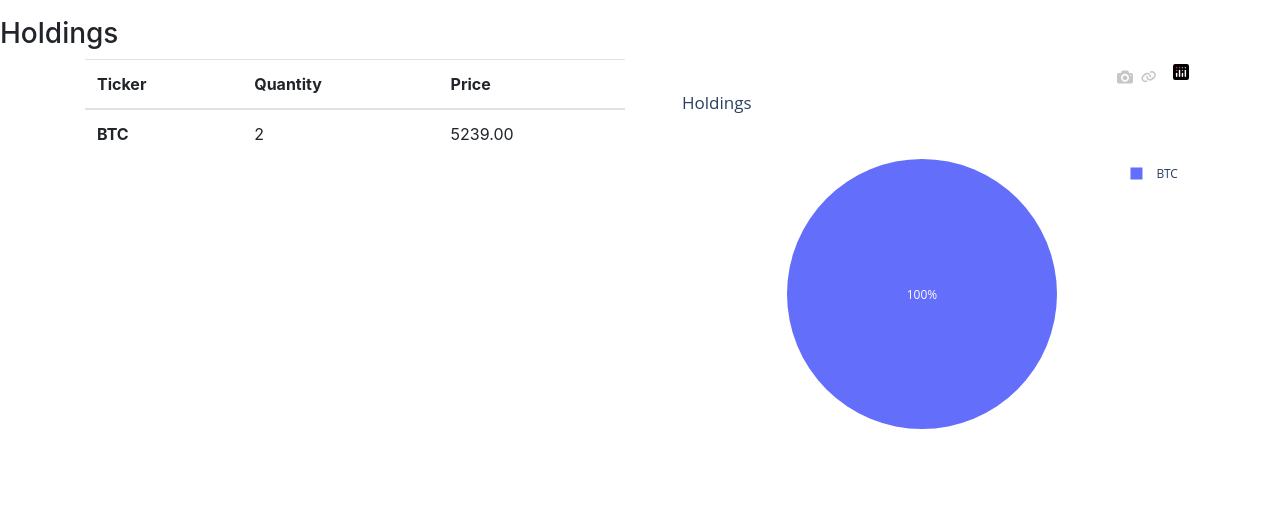
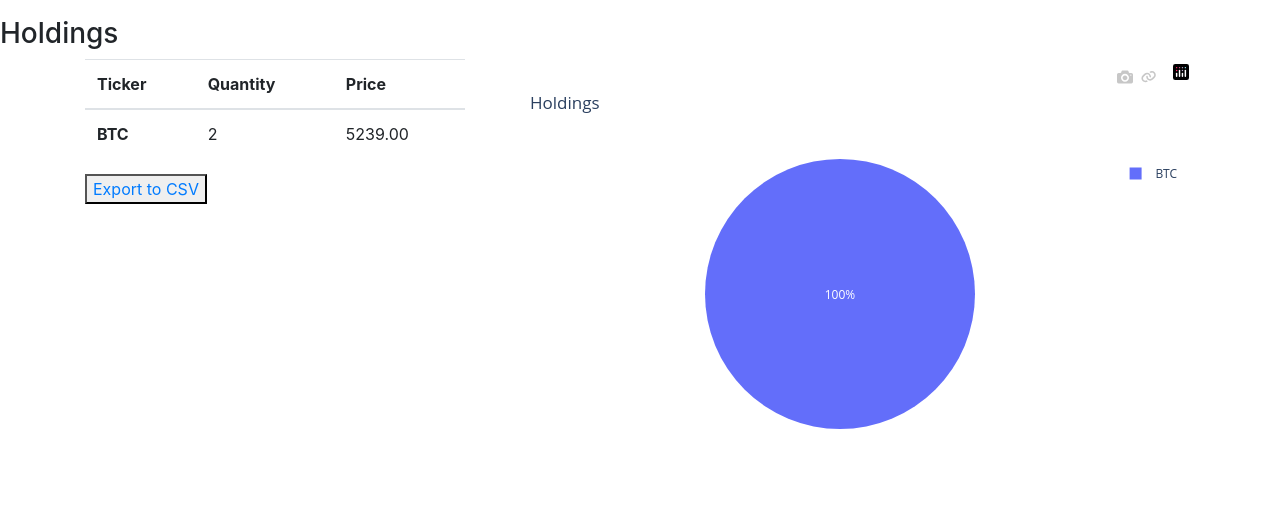
Before and after one commit to amalhotr/SMIL_project, a Django app: a page that uses templates/dashBoardLeague.html in a window 1280 px wide. Shown: the part 976-1485 px from the top of the page. Run offline with Django 3.2, Linux system fonts and the light colour scheme; a user stored in the database is signed in; data comes from the database, SQL or seed files in the repository; both versions use the stored data as it was after the commit; data that the repository does not hold is empty; parts of the project's set-up code (start-up, migrations or seed data) failed here and were passed over; some libraries are stand-ins or nearby versions.

Commit message:
work in progress

```diff
--- a/templates/dashBoardLeague.html
+++ b/templates/dashBoardLeague.html
@@ -102,6 +102,8 @@
 							{% endfor %}
 						</tbody>
 					</table>
+
+					<button><a href="export/csv/{{portfolio.id}}">Export to CSV</Button>
 				</div>
 				<div class="col">
 					{% if pie_chart %}
--- a/ttt/scheduler.py
+++ b/ttt/scheduler.py
@@ -20,8 +20,8 @@
         logging.basicConfig()
         logging.getLogger('apscheduler').setLevel(logging.DEBUG)
 
-    scheduler.add_job(stockMarketExecute , 'cron' , day_of_week = 'mon-fri' , hour = '9 - 15' , minute = '30 - 59')
-    scheduler.add_job(stockMarketExecute , 'cron' , day_of_week = 'mon-fri' , hour = '10 - 15' , minute = '0-29')
+    # scheduler.add_job(stockMarketExecute , 'cron' , day_of_week = 'mon-fri' , hour = '9 - 15' , minute = '30 - 59')
+    # scheduler.add_job(stockMarketExecute , 'cron' , day_of_week = 'mon-fri' , hour = '10 - 15' , minute = '0-29')
 
     scheduler.add_job(cryptoExecute, 'interval', seconds=60)
     scheduler.add_job(pendDayDelete, 'cron' , day_of_week = 'tue-sat' , hour = 20)
--- a/ttt/urls.py
+++ b/ttt/urls.py
@@ -15,4 +15,5 @@
     path('leagues/leave/<str:leagueName>', views.leaveLeague, name='leaveLeague'),
     path('leagues/join/<str:leagueName>', views.joinLeague, name='joinLeague'),
     path('forum/', include(machina_urls), name='forum'),
+    path('dashboard/export/csv/<str:portfolio_id>', views.export_users_csv, name='export_users_csv'),
 ]
--- a/ttt/views.py
+++ b/ttt/views.py
@@ -10,7 +10,7 @@
 '''
 
 from django.shortcuts import render
-from django.http import HttpResponseRedirect
+from django.http import HttpResponseRedirect, HttpResponse
 from django.contrib.auth.decorators import login_required
 
 from .models import League, Asset, TransactionType, TimeInForce, TransactionHistory, PendingTransaction, Portfolio, Holding
@@ -19,6 +19,8 @@
 # Create your views here.
 from django.shortcuts import render
 from django.contrib.auth.decorators import login_required
+
+import csv
 
 def home(request):
 	'''
@@ -156,6 +158,7 @@
 		'transactionHistory': transactionHistory,
 		'holding':holding,
 		'pie_chart':pie_chart_div,
+		'portfolio':portfolio,
 	}
 	return render(request, 'dashBoardLeague.html', context)
 
@@ -253,3 +256,15 @@
 	league = League.objects.get(name = leagueName)
 	league.players.add(request.user)
 	return HttpResponseRedirect('/leagues/')
+
+@login_required
+def export_users_csv(request, ):
+	'''
+	'''
+	response = HttpResponse(content_type='text/csv')
+	response['Content-Disposition'] = 'attachment; filename="users.csv"'
+
+	writer = csv.writer(response)
+	writer.writerow(['Ticker', 'Quantity', 'Price'])
+
+	return response
```
Also changed, not shown: db.sqlite3.
